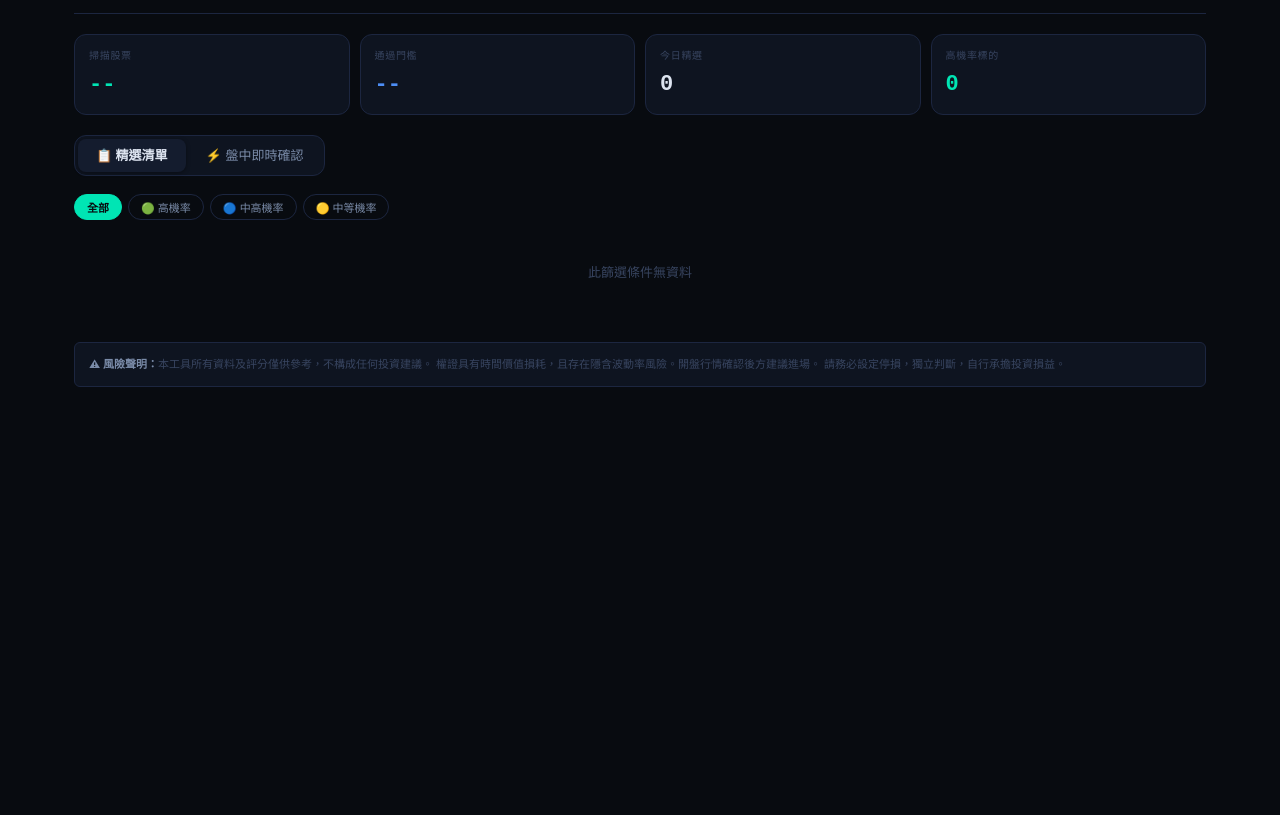
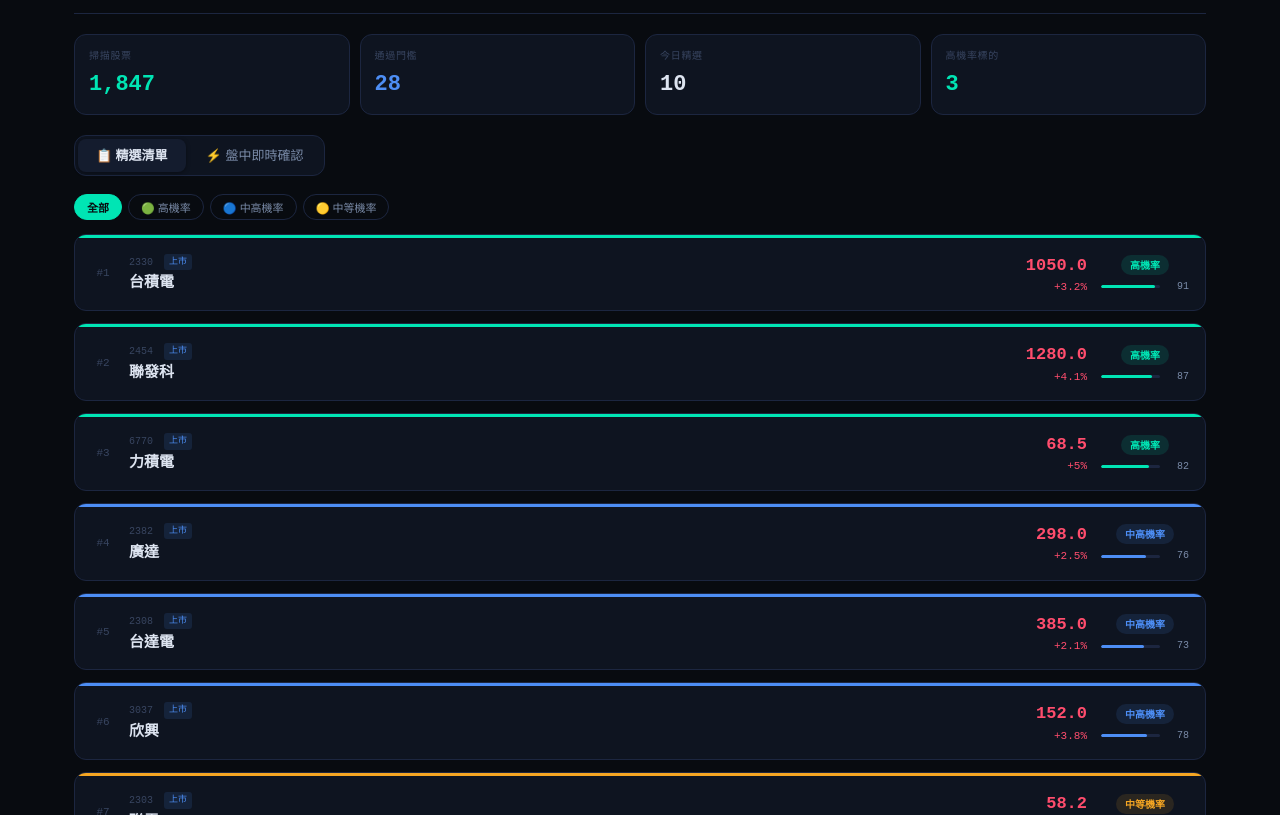
Before and after one commit to elvis2026-maker/MOUP, a plain HTML site: page index.html in a window 1280 px wide. Shown: the part 75-890 px from the top of the page. Before the commit the page ends 800 px from the top, so only its background shows below. Drawn offline with Linux system fonts and the light colour scheme.

Commit message:
Add files via upload

```diff
--- a/data/stocks.json
+++ b/data/stocks.json
@@ -1,7 +1,123 @@
 {
-  "updated_at": "2026/06/26 11:21",
-  "trade_date": "20260626",
-  "total_scanned": 0,
-  "candidates_count": 0,
-  "stocks": []
+  "updated_at": "2026/06/25 15:05",
+  "trade_date": "20260625",
+  "total_scanned": 1847,
+  "candidates_count": 28,
+  "stocks": [
+    {
+      "sid": "2330", "name": "台積電", "close": 1050.0, "change_pct": 3.2, "volume": 28500000,
+      "score": 91, "prob": "高（78%）", "prob_level": "high",
+      "ma5": 1020.0, "ma10": 1005.0, "ma20": 980.0,
+      "reasons": ["大漲 ≥3%", "收盤靠近最高點", "量能放大 2.1x", "均線多頭排列", "外資大幅買超"],
+      "warnings": [],
+      "inst": { "foreign_net": 15000, "trust_net": 800, "dealer_net": 200, "total_net": 16000 },
+      "warrants": [
+        {"code":"71234P","issuer":"元大","type":"call","expire":"2026/09/15","leverage":6.8,"iv":28.5,"delta":0.62,"moneyness":"價平","bid":0.85,"ask":0.87,"volume":2850},
+        {"code":"71891P","issuer":"凱基","type":"call","expire":"2026/08/20","leverage":7.2,"iv":31.2,"delta":0.55,"moneyness":"輕度價外","bid":0.72,"ask":0.74,"volume":1920},
+        {"code":"72045P","issuer":"群益","type":"call","expire":"2026/10/01","leverage":5.9,"iv":26.8,"delta":0.68,"moneyness":"輕度價內","bid":1.12,"ask":1.14,"volume":980}
+      ]
+    },
+    {
+      "sid": "2454", "name": "聯發科", "close": 1280.0, "change_pct": 4.1, "volume": 12000000,
+      "score": 87, "prob": "高（75%）", "prob_level": "high",
+      "ma5": 1240.0, "ma10": 1210.0, "ma20": 1180.0,
+      "reasons": ["大漲 ≥3%", "收盤靠近最高點", "突破近10日高點", "投信連續買進"],
+      "warnings": [],
+      "inst": { "foreign_net": 5000, "trust_net": 1200, "dealer_net": 300, "total_net": 6500 },
+      "warrants": [
+        {"code":"73312P","issuer":"元大","type":"call","expire":"2026/09/22","leverage":7.1,"iv":32.4,"delta":0.58,"moneyness":"輕度價外","bid":0.68,"ask":0.70,"volume":3100},
+        {"code":"73498P","issuer":"永豐","type":"call","expire":"2026/08/15","leverage":8.3,"iv":35.1,"delta":0.51,"moneyness":"價外","bid":0.45,"ask":0.47,"volume":1540}
+      ]
+    },
+    {
+      "sid": "6770", "name": "力積電", "close": 68.5, "change_pct": 5.0, "volume": 45000000,
+      "score": 82, "prob": "高（72%）", "prob_level": "high",
+      "ma5": 64.2, "ma10": 62.0, "ma20": 59.5,
+      "reasons": ["大漲 ≥3%", "量能放大 3.2x", "均線多頭排列", "突破近10日高點", "三大法人買超"],
+      "warnings": ["量能過度放大（注意追高）"],
+      "inst": { "foreign_net": 3500, "trust_net": 200, "dealer_net": 100, "total_net": 3800 },
+      "warrants": [
+        {"code":"78821P","issuer":"富邦","type":"call","expire":"2026/09/10","leverage":9.2,"iv":38.5,"delta":0.48,"moneyness":"輕度價外","bid":0.32,"ask":0.34,"volume":5200},
+        {"code":"79003P","issuer":"國泰","type":"call","expire":"2026/08/28","leverage":10.1,"iv":41.2,"delta":0.44,"moneyness":"價外","bid":0.25,"ask":0.27,"volume":2800}
+      ]
+    },
+    {
+      "sid": "2382", "name": "廣達", "close": 298.0, "change_pct": 2.5, "volume": 15000000,
+      "score": 76, "prob": "中高（68%）", "prob_level": "medium-high",
+      "ma5": 290.0, "ma10": 282.0, "ma20": 275.0,
+      "reasons": ["溫和上漲", "收盤靠近最高點", "量能放大 1.9x", "均線多頭排列", "投信連續買進"],
+      "warnings": [],
+      "inst": { "foreign_net": 1800, "trust_net": 650, "dealer_net": 100, "total_net": 2550 },
+      "warrants": [
+        {"code":"74512P","issuer":"凱基","type":"call","expire":"2026/09/18","leverage":6.5,"iv":29.8,"delta":0.61,"moneyness":"價平","bid":0.55,"ask":0.57,"volume":1680}
+      ]
+    },
+    {
+      "sid": "2308", "name": "台達電", "close": 385.0, "change_pct": 2.1, "volume": 8200000,
+      "score": 73, "prob": "中高（65%）", "prob_level": "medium-high",
+      "ma5": 378.0, "ma10": 372.0, "ma20": 365.0,
+      "reasons": ["溫和上漲", "收盤靠近最高點", "均線多頭排列", "站上月線"],
+      "warnings": [],
+      "inst": { "foreign_net": 1200, "trust_net": 300, "dealer_net": 50, "total_net": 1550 },
+      "warrants": [
+        {"code":"75621P","issuer":"元大","type":"call","expire":"2026/10/05","leverage":5.8,"iv":27.3,"delta":0.64,"moneyness":"輕度價內","bid":0.78,"ask":0.80,"volume":890}
+      ]
+    },
+    {
+      "sid": "3037", "name": "欣興", "close": 152.0, "change_pct": 3.8, "volume": 18000000,
+      "score": 78, "prob": "中高（70%）", "prob_level": "medium-high",
+      "ma5": 145.0, "ma10": 140.0, "ma20": 135.0,
+      "reasons": ["大漲 ≥3%", "收盤靠近最高點", "量能放大 2.8x", "突破近10日高點"],
+      "warnings": [],
+      "inst": { "foreign_net": 2000, "trust_net": 100, "dealer_net": -50, "total_net": 2050 },
+      "warrants": [
+        {"code":"76234P","issuer":"群益","type":"call","expire":"2026/09/25","leverage":8.1,"iv":36.2,"delta":0.50,"moneyness":"輕度價外","bid":0.41,"ask":0.43,"volume":3450},
+        {"code":"76890P","issuer":"永豐","type":"call","expire":"2026/08/30","leverage":9.5,"iv":39.8,"delta":0.45,"moneyness":"價外","bid":0.28,"ask":0.30,"volume":1980}
+      ]
+    },
+    {
+      "sid": "2303", "name": "聯電", "close": 58.2, "change_pct": 1.7, "volume": 52000000,
+      "score": 68, "prob": "中（58%）", "prob_level": "medium",
+      "ma5": 57.1, "ma10": 56.0, "ma20": 54.8,
+      "reasons": ["溫和上漲", "均線多頭排列", "站上月線"],
+      "warnings": ["融資追價明顯（散戶擁擠）"],
+      "inst": { "foreign_net": 800, "trust_net": -100, "dealer_net": 50, "total_net": 750 },
+      "warrants": [
+        {"code":"77123P","issuer":"富邦","type":"call","expire":"2026/09/12","leverage":7.8,"iv":33.5,"delta":0.53,"moneyness":"輕度價外","bid":0.22,"ask":0.24,"volume":6800}
+      ]
+    },
+    {
+      "sid": "2379", "name": "瑞昱", "close": 580.0, "change_pct": 1.4, "volume": 3500000,
+      "score": 65, "prob": "中（55%）", "prob_level": "medium",
+      "ma5": 568.0, "ma10": 558.0, "ma20": 542.0,
+      "reasons": ["溫和上漲", "均線多頭排列", "三大法人買超"],
+      "warnings": [],
+      "inst": { "foreign_net": 1100, "trust_net": 200, "dealer_net": 30, "total_net": 1330 },
+      "warrants": [
+        {"code":"78456P","issuer":"國泰","type":"call","expire":"2026/10/10","leverage":6.2,"iv":30.1,"delta":0.60,"moneyness":"價平","bid":0.95,"ask":0.97,"volume":720}
+      ]
+    },
+    {
+      "sid": "2337", "name": "旺宏", "close": 48.5, "change_pct": 2.9, "volume": 28000000,
+      "score": 66, "prob": "中（56%）", "prob_level": "medium",
+      "ma5": 47.0, "ma10": 45.8, "ma20": 44.2,
+      "reasons": ["溫和上漲", "量能放大 2.3x", "突破近10日高點", "站上月線"],
+      "warnings": ["融資追價明顯（散戶擁擠）"],
+      "inst": { "foreign_net": 500, "trust_net": 50, "dealer_net": -20, "total_net": 530 },
+      "warrants": [
+        {"code":"79234P","issuer":"元大","type":"call","expire":"2026/08/25","leverage":9.8,"iv":42.1,"delta":0.43,"moneyness":"價外","bid":0.18,"ask":0.20,"volume":4200}
+      ]
+    },
+    {
+      "sid": "2395", "name": "研華", "close": 312.0, "change_pct": 1.6, "volume": 4200000,
+      "score": 61, "prob": "中（52%）", "prob_level": "medium",
+      "ma5": 306.0, "ma10": 300.0, "ma20": 295.0,
+      "reasons": ["溫和上漲", "均線多頭排列", "站上月線"],
+      "warnings": [],
+      "inst": { "foreign_net": 300, "trust_net": 100, "dealer_net": 20, "total_net": 420 },
+      "warrants": [
+        {"code":"80123P","issuer":"凱基","type":"call","expire":"2026/09/30","leverage":5.5,"iv":25.8,"delta":0.66,"moneyness":"輕度價內","bid":0.62,"ask":0.64,"volume":560}
+      ]
+    }
+  ]
 }
--- a/index.html
+++ b/index.html
@@ -290,7 +290,7 @@ async function loadData(){
     const d = await r.json();
     allStocks = d.stocks || [];
 
-    // V5修正：加上 +08:00 台灣時區，避免把 14:00 台灣時間誤算成 UTC 14:00（差 8 小時）
+    // V6修正：加上 +08:00 台灣時區，避免把 14:00 台灣時間誤算成 UTC 14:00（差 8 小時）
     const updatedAt = d.updated_at || '--';
     let freshnessHtml = '';
     try{
@@ -506,17 +506,24 @@ function toggleCard(el){
 // ════════════════════════════════════════════
 function startLive(){
   if(liveRunning) return;
-  // V5修正：若 allStocks 尚未載入，等待 data 先 load 完再啟動
+  // V6修正：若 allStocks 尚未載入，最多重試 10 次（8 秒），超過則顯示錯誤，避免 spinner 永遠轉
   if(!allStocks.length){
     const grid = document.getElementById('live-grid');
-    grid.innerHTML = '<div class="loading" style="padding:30px;grid-column:1/-1"><div class="spinner"></div>等待選股清單載入...</div>';
-    // 500ms 後再試一次（loadData 是 async，可能還沒跑完）
-    setTimeout(()=>{ if(allStocks.length) startLive(); }, 800);
+    if(typeof startLive._retries === 'undefined') startLive._retries = 0;
+    if(startLive._retries < 10){
+      startLive._retries++;
+      grid.innerHTML = '<div class="loading" style="padding:30px;grid-column:1/-1"><div class="spinner"></div>等待選股清單載入...</div>';
+      setTimeout(()=>{ if(allStocks.length){ startLive._retries=0; startLive(); } else { startLive(); } }, 800);
+    } else {
+      startLive._retries = 0;
+      grid.innerHTML = '<div class="err" style="grid-column:1/-1">⚠ 選股資料載入失敗，請重新整理頁面或確認 stocks.json 是否正常部署。</div>';
+    }
     return;
   }
+  startLive._retries = 0;
   liveRunning = true;
   fetchLive();
-  // V4：每60秒重新讀取（比 V3 的30秒更保守，避免不必要的請求）
+  // V4：每60秒重新讀取
   liveTimer = setInterval(fetchLive, 60000);
 }
 function stopLive(){
@@ -573,7 +580,7 @@ async function fetchLive(){
 
     document.getElementById('live-update').innerHTML = freshnessHtml;
 
-  // V5修正：prices 為空 {} 時，顯示提示訊息而非永遠轉圈
+  // V6修正：prices 為空 {} 時，顯示提示訊息而非永遠轉圈
   const map = {};
   let hasAnyPrice = false;
   Object.entries(prices).forEach(([sid, p]) => {
@@ -603,7 +610,7 @@ async function fetchLive(){
       ' <span class="freshness-stale">(讀取失敗)</span>';
     errBanner.textContent = '⚠ live.json 讀取失敗：' + e.message;
     errBanner.classList.add('show');
-    // V5修正：失敗時顯示靜態卡片（等待狀態），而非讓 spinner 卡住
+    // V6修正：失敗時顯示靜態卡片（等待狀態），而非讓 spinner 卡住
     if(allStocks.length > 0){
       grid.innerHTML = allStocks.map(s => liveCardHTML(s, null, false)).join('');
     } else {
```
Also changed, not shown: data/live.json (+3 -5 lines).
